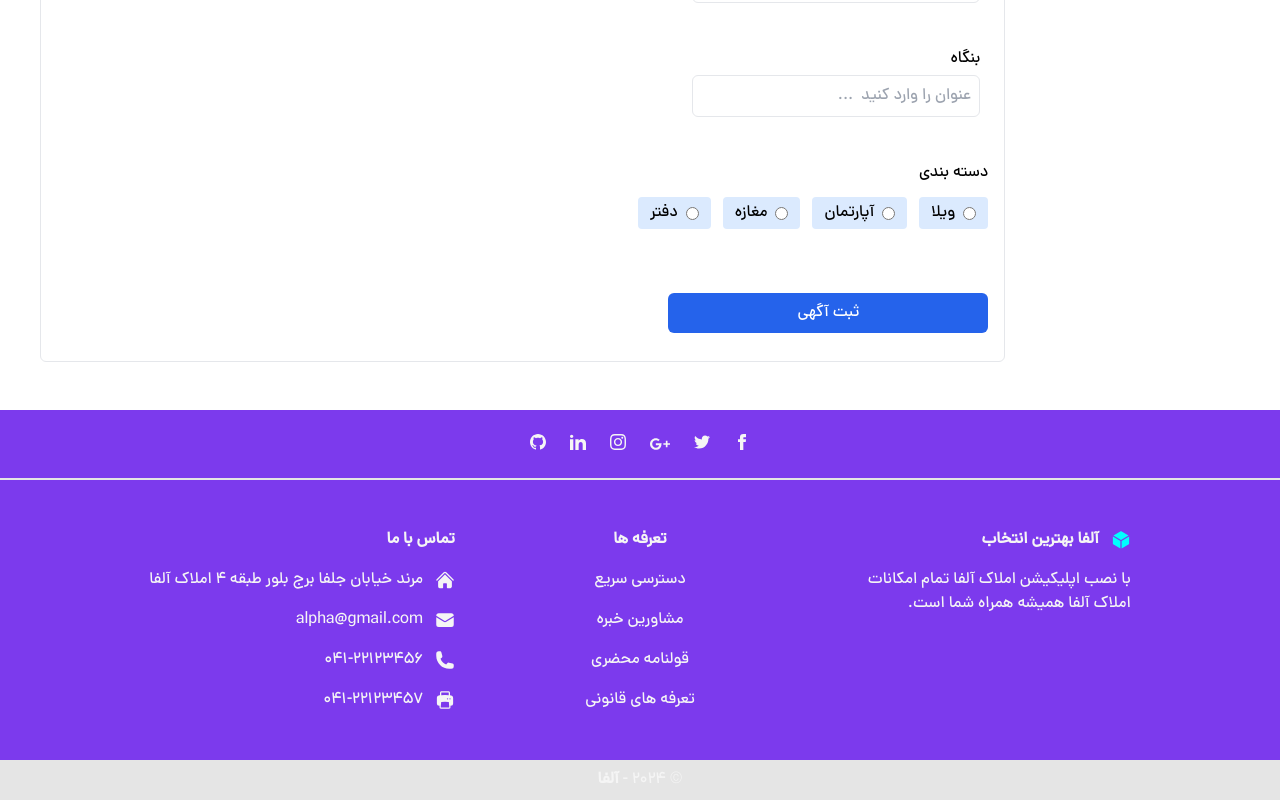
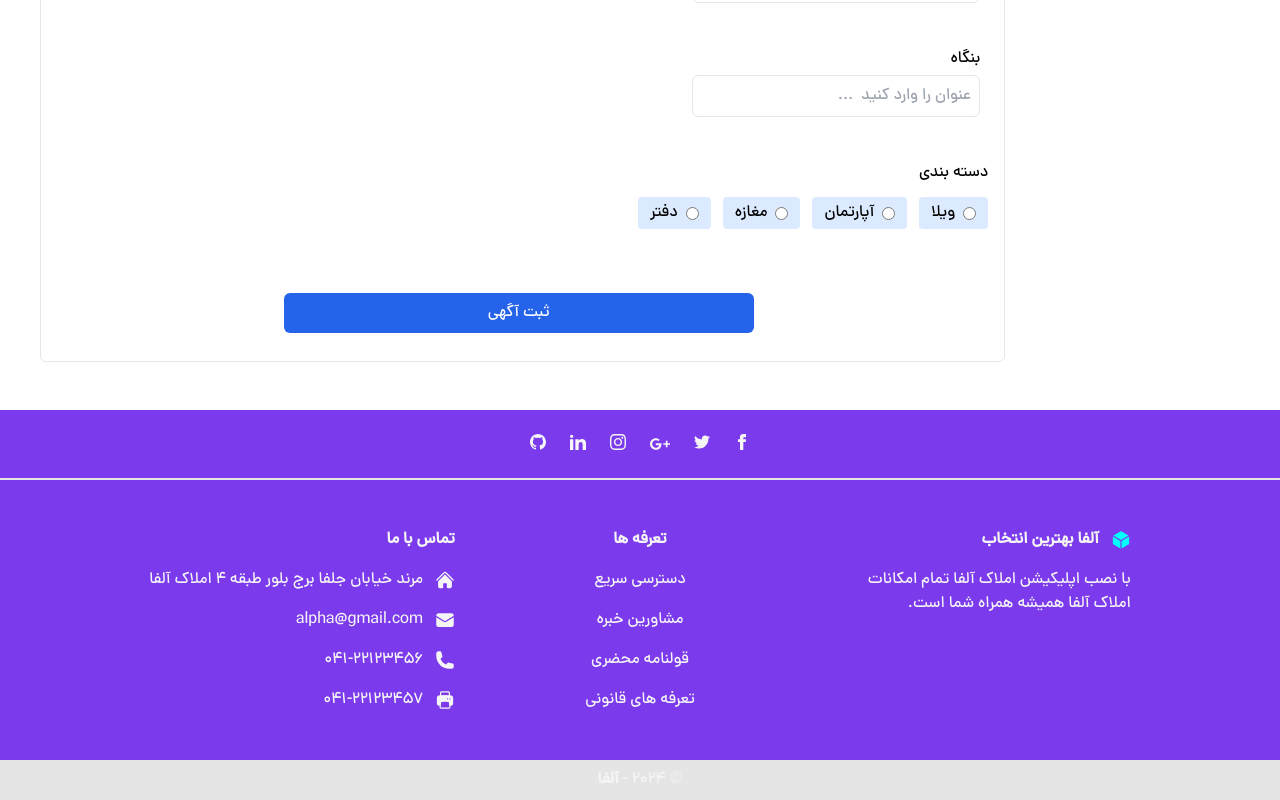
Before and after one commit to hasanashrafi/realstate-next, a Next.js app: page /dashboard/add in a window 1280 px wide. Shown: the part 799-1599 px from the top of the page. Built offline with nearby package versions, Linux system fonts and the light colour scheme; no server answers; sample sign-in values are in the browser's storage.

Commit message:
edit styles

```diff
--- a/src/components/template/AddProfilePage.js
+++ b/src/components/template/AddProfilePage.js
@@ -24,7 +24,7 @@ console.log(profileData)
     return (
         <div className='font-DanaMedium min-h-screen p-2  border rounded-md mb-10  w-full'>
             <p className='font-DanaDemiBold text-violet-700 text-xl mb-5  px-3'>ثبت آگهی</p>
-            <div className='pr-2 my-5 flex flex-col gap-y-6'>
+            <div className='w-full pr-2 my-5 flex flex-col gap-y-6'>
                 <TextInput
                     name="title"
                     title="عنوان"
@@ -67,7 +67,7 @@ console.log(profileData)
 
                 <button
                     onClick={submitHandler}
-                    className=' bg-blue-600 hover:bg-blue-800 text-white w-80  p-2 rounded-md mt-5'>ثبت آگهی</button>
+                    className=' bg-blue-600 hover:bg-blue-800 text-white md:w-[50%] mx-auto w-[95%]  p-2 rounded-md mt-5'>ثبت آگهی</button>
             </div>
         </div>
     )
```
